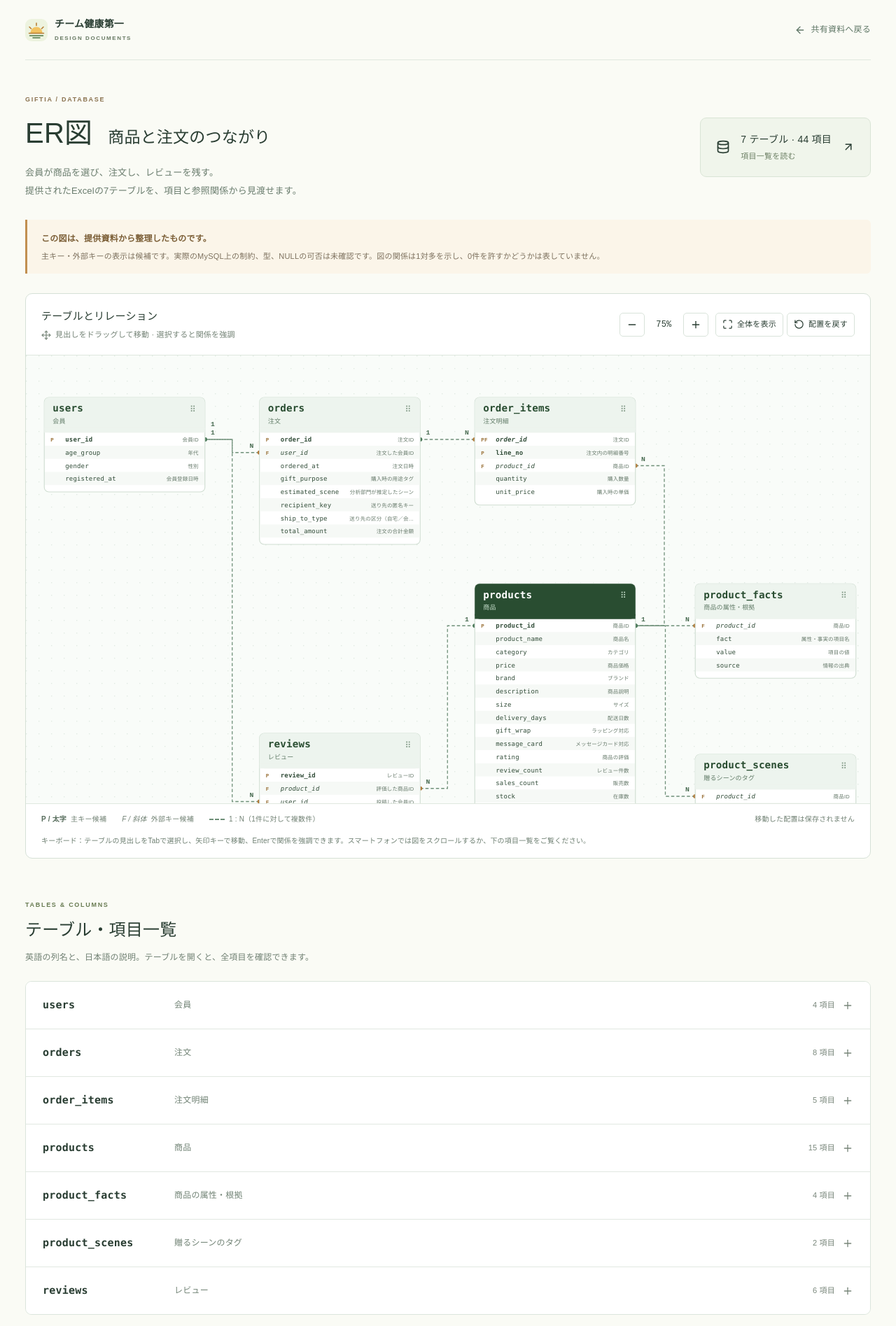
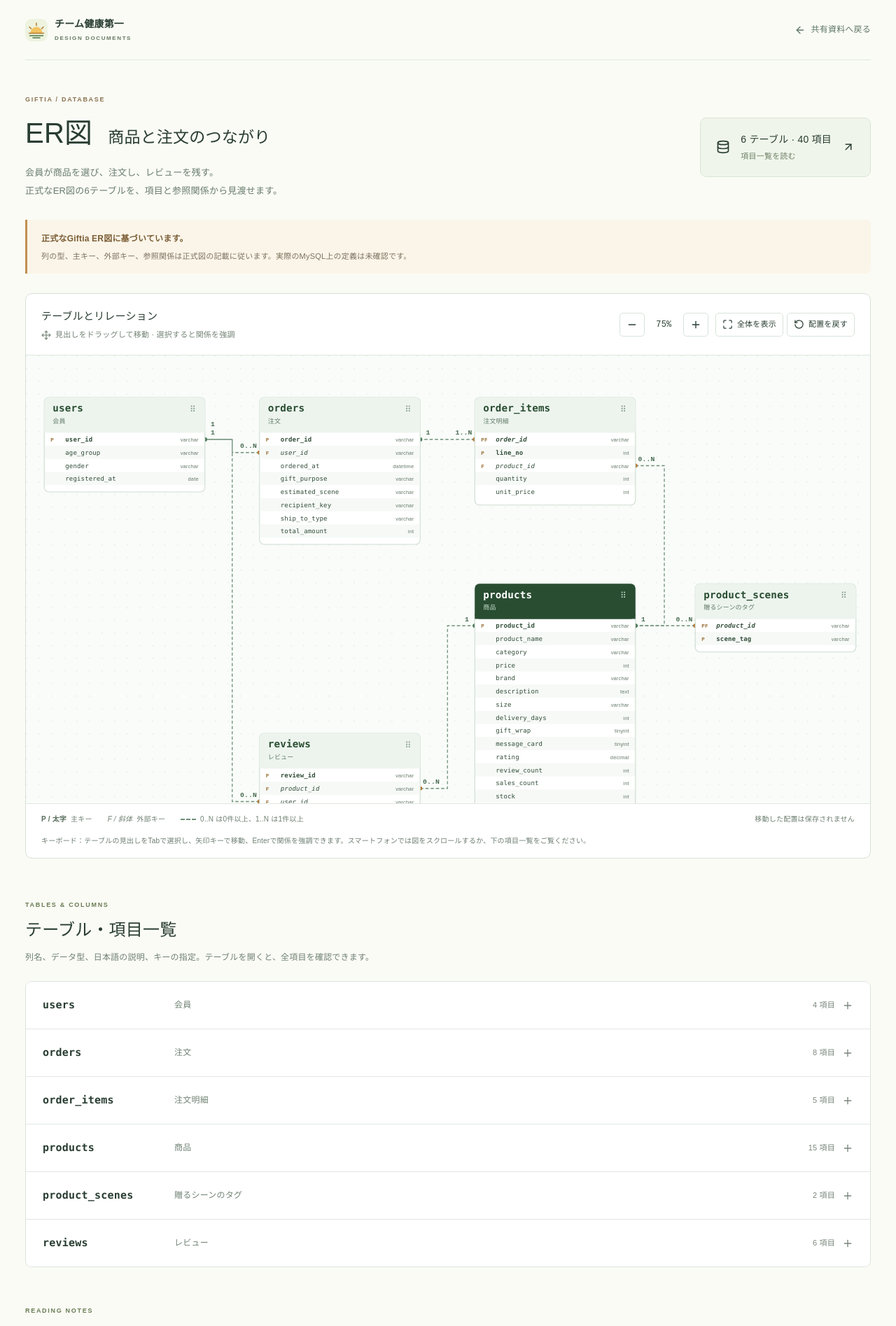
Before and after one commit to nomuryo7159/HCF_teamsite, a Next.js app: page /er in a window 1280 px wide. Shown: the top 1895 px of the page at 70% size. Built offline with nearby package versions, Linux system fonts and the light colour scheme.

Commit message:
fix: align Giftia ER diagram with the official schema

```diff
--- a/app/er/diagram.tsx
+++ b/app/er/diagram.tsx
@@ -2,6 +2,8 @@
 
 import { useRef, useState, type KeyboardEvent, type PointerEvent } from 'react';
 import { ArrowLeft, ArrowUpRight, Database, Maximize, Minus, Move, Plus, RotateCcw } from 'lucide-react';
+import Image from 'next/image';
+import Link from 'next/link';
 import schema from './schema.json';
 
 const width = 1640;
@@ -11,17 +13,16 @@ const rowHeight = 25;
 const headerHeight = 67;
 const initialPositions: Record<string, { x: number; y: number }> = {
   users: { x: 35, y: 80 }, orders: { x: 445, y: 80 }, order_items: { x: 855, y: 80 },
-  products: { x: 855, y: 435 }, product_facts: { x: 1275, y: 435 },
-  product_scenes: { x: 1275, y: 760 }, reviews: { x: 445, y: 720 },
+  products: { x: 855, y: 435 },
+  product_scenes: { x: 1275, y: 435 }, reviews: { x: 445, y: 720 },
 };
 const relations = [
-  { from: 'orders', column: 'user_id', to: 'users', side: 'left' },
-  { from: 'order_items', column: 'order_id', to: 'orders', side: 'left' },
-  { from: 'order_items', column: 'product_id', to: 'products', side: 'right' },
-  { from: 'reviews', column: 'user_id', to: 'users', side: 'left' },
-  { from: 'reviews', column: 'product_id', to: 'products', side: 'right' },
-  { from: 'product_facts', column: 'product_id', to: 'products', side: 'left' },
-  { from: 'product_scenes', column: 'product_id', to: 'products', side: 'left' },
+  { from: 'orders', column: 'user_id', to: 'users', side: 'left', minimum: 0 },
+  { from: 'order_items', column: 'order_id', to: 'orders', side: 'left', minimum: 1 },
+  { from: 'order_items', column: 'product_id', to: 'products', side: 'right', minimum: 0 },
+  { from: 'reviews', column: 'user_id', to: 'users', side: 'left', minimum: 0 },
+  { from: 'reviews', column: 'product_id', to: 'products', side: 'right', minimum: 0 },
+  { from: 'product_scenes', column: 'product_id', to: 'products', side: 'left', minimum: 0 },
 ];
 
 export default function Diagram() {
@@ -71,18 +72,18 @@ export default function Diagram() {
   return <div className="er-page">
     <a href="#er-main" className="skip-link">本文へ移動</a>
     <header className="er-header">
-      <a className="brand" href="/"><img src="/favicon.svg" width="32" height="32" alt="" /><span>チーム健康第一<small>DESIGN DOCUMENTS</small></span></a>
-      <a href="/#files" className="er-back"><ArrowLeft size={16} />共有資料へ戻る</a>
+      <Link className="brand" href="/"><Image src="/favicon.svg" width="32" height="32" alt="" /><span>チーム健康第一<small>DESIGN DOCUMENTS</small></span></Link>
+      <Link href="/#files" className="er-back"><ArrowLeft size={16} />共有資料へ戻る</Link>
     </header>
     <main id="er-main">
       <div className="er-intro">
         <div><p className="eyebrow">GIFTIA / DATABASE</p><h1>ER図<span>商品と注文のつながり</span></h1>
-          <p>会員が商品を選び、注文し、レビューを残す。<br className="er-desktop-break" />提供されたExcelの7テーブルを、項目と参照関係から見渡せます。</p>
+          <p>会員が商品を選び、注文し、レビューを残す。<br className="er-desktop-break" />正式なER図の6テーブルを、項目と参照関係から見渡せます。</p>
         </div>
-        <a className="er-index-link" href="#table-list"><Database size={20} /><span>7 テーブル · 44 項目<small>項目一覧を読む</small></span><ArrowUpRight size={18} /></a>
+        <a className="er-index-link" href="#table-list"><Database size={20} /><span>6 テーブル · 40 項目<small>項目一覧を読む</small></span><ArrowUpRight size={18} /></a>
       </div>
 
-      <aside className="er-source-note"><strong>この図は、提供資料から整理したものです。</strong><p>主キー・外部キーの表示は候補です。実際のMySQL上の制約、型、NULLの可否は未確認です。図の関係は1対多を示し、0件を許すかどうかは表していません。</p></aside>
+      <aside className="er-source-note"><strong>正式なGiftia ER図に基づいています。</strong><p>列の型、主キー、外部キー、参照関係は正式図の記載に従います。実際のMySQL上の定義は未確認です。</p></aside>
 
       <section className="er-diagram-section" aria-labelledby="diagram-title">
         <div className="er-toolbar">
@@ -97,8 +98,8 @@ export default function Diagram() {
         </div>
         <div className="er-viewport" ref={viewport} tabIndex={0} aria-label="ER図。拡大時は縦横にスクロールできます。">
           <svg width={width * zoom} height={height * zoom} viewBox={`0 0 ${width} ${height}`} className="er-canvas" aria-labelledby="er-svg-title er-svg-description">
-            <title id="er-svg-title">Giftiaの7テーブルのER図</title>
-            <desc id="er-svg-description">会員から注文とレビュー、注文から注文明細、商品から注文明細・レビュー・商品の属性と根拠・シーンタグへ、それぞれ1対多。見出しにフォーカスして矢印キーでも配置を変更できます。全項目は下の項目一覧でも読めます。</desc>
+            <title id="er-svg-title">Giftiaの6テーブルのER図</title>
+            <desc id="er-svg-description">注文ごとに注文明細が1件以上あります。会員から注文・レビュー、商品から注文明細・レビュー・シーンタグへの関係は0件以上です。見出しにフォーカスして矢印キーでも配置を変更できます。全項目は下の項目一覧でも読めます。</desc>
             <defs><pattern id="er-grid" width="24" height="24" patternUnits="userSpaceOnUse"><circle cx="1" cy="1" r="1" fill="#dce6dd" /></pattern></defs>
             <rect width={width} height={height} fill="url(#er-grid)" />
             {relations.map((r, i) => {
@@ -115,10 +116,10 @@ export default function Diagram() {
               const path = `M ${startX} ${startY} H ${bend} V ${endY} H ${endX}`;
               const active = !selected || r.from === selected || r.to === selected;
               return <g key={r.from + r.column} className={`er-relation ${active ? '' : 'er-dimmed'}`}>
-                <title>{r.from}.{r.column} → {r.to}.{r.column}（多対1、制約未確認）</title>
+                <title>{r.from}.{r.column} → {r.to}.{r.column}（{r.to}の1件に対して{r.minimum}件以上）</title>
                 <path d={path} fill="none" stroke={selected && active ? '#b27835' : '#6e8f78'} strokeWidth={selected && active ? 2.8 : 1.7} strokeDasharray="6 4" />
                 <circle cx={startX} cy={startY} r="4" fill="#b27835" /><circle cx={endX} cy={endY} r="4" fill="#467555" />
-                <text x={startX + (left ? -15 : 15)} y={startY - 9} textAnchor="middle" className="er-cardinality">N</text>
+                <text x={startX + (left ? -21 : 21)} y={startY - 9} textAnchor="middle" className="er-cardinality">{r.minimum}..N</text>
                 <text x={endX + (sameColumn ? (left ? -15 : 15) : left ? 15 : -15)} y={endY - 9 - (i === 3 ? 17 : 0)} textAnchor="middle" className="er-cardinality">1</text>
               </g>;
             })}
@@ -136,25 +137,25 @@ export default function Diagram() {
                   <text x="16" y="49" className="er-table-label" fill={table.name === 'products' ? '#c5ddca' : '#637d69'}>{table.label}</text>
                   <text x={cardWidth - 17} y="28" textAnchor="end" fontSize="16" fill={table.name === 'products' ? '#c5ddca' : '#7c9581'}>⠿</text>
                 </g>
-                {table.columns.map(([column, label, key], index) => <g key={column}>
+                {table.columns.map(([column, label, key, type], index) => <g key={column}>
                   {index % 2 === 1 && <rect x="1" y={headerHeight + index * rowHeight} width={cardWidth - 2} height={rowHeight} fill="#f6f9f6" />}
                   <text x="12" y={headerHeight + index * rowHeight + 17} className="er-key">{key.includes('PK') ? 'P' : ''}{key.includes('FK') ? 'F' : ''}</text>
                   <text x="40" y={headerHeight + index * rowHeight + 17} className={`er-column ${key.includes('PK') ? 'er-pk' : ''} ${key.includes('FK') ? 'er-fk' : ''}`}>{column}</text>
-                  <text x={cardWidth - 12} y={headerHeight + index * rowHeight + 17} textAnchor="end" className="er-column-label">{label.length > 12 ? label.slice(0, 11) + '…' : label}<title>{label}</title></text>
+                  <text x={cardWidth - 12} y={headerHeight + index * rowHeight + 17} textAnchor="end" className="er-column-label">{type}<title>{label}</title></text>
                 </g>)}
               </g>;
             })}
           </svg>
         </div>
-        <div className="er-legend"><span><b>P / 太字</b> 主キー候補</span><span><i>F / 斜体</i> 外部キー候補</span><span><em /> 1 : N（1件に対して複数件）</span><span>移動した配置は保存されません</span></div>
+        <div className="er-legend"><span><b>P / 太字</b> 主キー</span><span><i>F / 斜体</i> 外部キー</span><span><em /> 0..N は0件以上、1..N は1件以上</span><span>移動した配置は保存されません</span></div>
         <p className="er-keyboard-note">キーボード：テーブルの見出しをTabで選択し、矢印キーで移動、Enterで関係を強調できます。スマートフォンでは図をスクロールするか、下の項目一覧をご覧ください。</p>
       </section>
 
       <section id="table-list" className="er-table-section" aria-labelledby="table-list-title">
-        <div className="er-section-title"><p className="eyebrow">TABLES & COLUMNS</p><h2 id="table-list-title">テーブル・項目一覧</h2><p>英語の列名と、日本語の説明。テーブルを開くと、全項目を確認できます。</p></div>
+        <div className="er-section-title"><p className="eyebrow">TABLES & COLUMNS</p><h2 id="table-list-title">テーブル・項目一覧</h2><p>列名、データ型、日本語の説明、キーの指定。テーブルを開くと、全項目を確認できます。</p></div>
         <div className="er-table-list">{schema.map(table => <details key={table.name} className="er-detail">
           <summary><span><code>{table.name}</code><strong>{table.label}</strong></span><span>{table.columns.length} 項目 <Plus size={16} /></span></summary>
-          <div className="er-detail-content"><p>{table.description}</p><table><caption className="sr-only">{table.name}の項目</caption><thead><tr><th>列名</th><th>日本語の説明</th><th>キー候補</th></tr></thead><tbody>{table.columns.map(([column, label, key]) => <tr key={column}><td><code>{column}</code></td><td>{label}</td><td>{key.split(' ').filter(Boolean).map(k => k === 'PK' ? '主キー候補' : '外部キー候補').join(' / ') || '—'}</td></tr>)}</tbody></table></div>
+          <div className="er-detail-content"><p>{table.description}</p><table><caption className="sr-only">{table.name}の項目</caption><thead><tr><th>列名</th><th>型</th><th>日本語の説明</th><th>キー</th></tr></thead><tbody>{table.columns.map(([column, label, key, type]) => <tr key={column}><td><code>{column}</code></td><td><code>{type}</code></td><td>{label}</td><td>{key.split(' ').filter(Boolean).map(k => k === 'PK' ? '主キー' : '外部キー').join(' / ') || '—'}</td></tr>)}</tbody></table></div>
         </details>)}</div>
       </section>
 
@@ -163,7 +164,7 @@ export default function Diagram() {
           <article><span>02</span><h3>推定シーンと商品タグは別の情報</h3><p><code>orders.estimated_scene</code>は、用途タグと検索キーワードから分析部門が推定した値。<code>product_scenes.scene_tag</code>は、商品登録時に付けたタグです。</p></article>
           <article><span>03</span><h3>送り先のキーは、会員IDではない</h3><p><code>recipient_key</code>は送り先の匿名キー。同じ会員が同じ相手に送ると同じ値になります。元資料には、送り先の独立したテーブルはありません。</p></article></div>
       </section>
-      <footer className="er-footer"><p>出典：ER図とDBのデータ（上位1000件）.xlsx<br />「ER図とテーブル一覧」および7データシートの列見出し。先頭列の「# 」は図中の列名から除いています。</p><a href="/#files"><ArrowLeft size={15} />共有資料へ戻る</a></footer>
+      <footer className="er-footer"><p>出典：正式なGiftia ER図（ER図.png）<br />項目の説明：ER図とDBのデータ（上位1000件）.xlsx</p><Link href="/#files"><ArrowLeft size={15} />共有資料へ戻る</Link></footer>
     </main>
   </div>;
 }
--- a/app/er/page.tsx
+++ b/app/er/page.tsx
@@ -4,7 +4,7 @@ import './er.css';
 
 export const metadata: Metadata = {
   title: 'Giftia ER図｜チーム健康第一',
-  description: 'Giftiaの7テーブル・44項目と参照関係。提供されたExcelをもとに整理したER図と項目一覧。',
+  description: 'Giftiaの6テーブル・40項目と参照関係。正式なGiftia ER図に基づくER図と項目一覧。',
 };
 
 export default function ERPage() {
--- a/app/er/schema.json
+++ b/app/er/schema.json
@@ -1,23 +1,20 @@
 [
   {"name":"users","label":"会員","description":"会員の年代・性別・登録日。注文とレビューから参照されます。","columns":[
-    ["user_id","会員ID","PK"],["age_group","年代",""],["gender","性別",""],["registered_at","会員登録日時",""]
+    ["user_id","会員ID","PK","varchar"],["age_group","年代","","varchar"],["gender","性別","","varchar"],["registered_at","会員登録日","","date"]
   ]},
   {"name":"orders","label":"注文","description":"誰が、いつ、どの用途で注文したかを記録します。recipient_keyは送り先の匿名キーです。","columns":[
-    ["order_id","注文ID","PK"],["user_id","注文した会員ID","FK"],["ordered_at","注文日時",""],["gift_purpose","購入時の用途タグ",""],["estimated_scene","分析部門が推定したシーン",""],["recipient_key","送り先の匿名キー",""],["ship_to_type","送り先の区分（自宅／会社）",""],["total_amount","注文の合計金額",""]
+    ["order_id","注文ID","PK","varchar"],["user_id","注文した会員ID","FK","varchar"],["ordered_at","注文日時","","datetime"],["gift_purpose","購入時の用途タグ","","varchar"],["estimated_scene","分析部門が推定したシーン","","varchar"],["recipient_key","送り先の匿名キー","","varchar"],["ship_to_type","送り先の区分（自宅／会社）","","varchar"],["total_amount","注文の合計金額","","int"]
   ]},
-  {"name":"order_items","label":"注文明細","description":"注文ごとの商品・数量・購入時の単価。order_idとline_noの組合せが主キー候補です。","columns":[
-    ["order_id","注文ID","PK FK"],["line_no","注文内の明細番号","PK"],["product_id","商品ID","FK"],["quantity","購入数量",""],["unit_price","購入時の単価",""]
+  {"name":"order_items","label":"注文明細","description":"注文ごとの商品・数量・購入時の単価。order_idとline_noの組合せが複合主キーです。","columns":[
+    ["order_id","注文ID","PK FK","varchar"],["line_no","注文内の明細番号","PK","int"],["product_id","商品ID","FK","varchar"],["quantity","購入数量","","int"],["unit_price","購入時の単価","","int"]
   ]},
-  {"name":"products","label":"商品","description":"商品名、価格、説明、配送日数、在庫などの商品情報。3つの関連テーブルと注文明細から参照されます。","columns":[
-    ["product_id","商品ID","PK"],["product_name","商品名",""],["category","カテゴリ",""],["price","商品価格",""],["brand","ブランド",""],["description","商品説明",""],["size","サイズ",""],["delivery_days","配送日数",""],["gift_wrap","ラッピング対応",""],["message_card","メッセージカード対応",""],["rating","商品の評価",""],["review_count","レビュー件数",""],["sales_count","販売数",""],["stock","在庫数",""],["registered_at","商品登録日時",""]
+  {"name":"products","label":"商品","description":"商品名、価格、説明、配送日数、在庫などの商品情報。注文明細・商品シーン・レビューから参照されます。","columns":[
+    ["product_id","商品ID","PK","varchar"],["product_name","商品名","","varchar"],["category","カテゴリ","","varchar"],["price","商品価格","","int"],["brand","ブランド","","varchar"],["description","商品説明","","text"],["size","サイズ","","varchar"],["delivery_days","配送日数","","int"],["gift_wrap","ラッピング対応","","tinyint"],["message_card","メッセージカード対応","","tinyint"],["rating","商品の評価","","decimal"],["review_count","レビュー件数","","int"],["sales_count","販売数","","int"],["stock","在庫数","","int"],["registered_at","商品登録日","","date"]
   ]},
-  {"name":"product_facts","label":"商品の属性・根拠","description":"商品ごとの属性、値、出典を記録します。元のER図には主キー候補の指定がありません。","columns":[
-    ["product_id","商品ID","FK"],["fact","属性・事実の項目名",""],["value","項目の値",""],["source","情報の出典",""]
-  ]},
-  {"name":"product_scenes","label":"贈るシーンのタグ","description":"商品登録時にマーケティング部が付けたタグ。相手との関係や好みは含みません。主キー候補は元資料に記載がありません。","columns":[
-    ["product_id","商品ID","FK"],["scene_tag","贈るシーンのタグ",""]
+  {"name":"product_scenes","label":"贈るシーンのタグ","description":"商品登録時にマーケティング部が付けたタグ。相手との関係や好みは含みません。product_idとscene_tagの組合せが複合主キーです。","columns":[
+    ["product_id","商品ID","PK FK","varchar"],["scene_tag","贈るシーンのタグ","PK","varchar"]
   ]},
   {"name":"reviews","label":"レビュー","description":"商品に対する会員の評価と投稿。本文のない、星だけのレビューもあります。","columns":[
-    ["review_id","レビューID","PK"],["product_id","評価した商品ID","FK"],["user_id","投稿した会員ID","FK"],["rating","星の評価（1〜5）",""],["comment","レビュー本文",""],["posted_at","投稿日時",""]
+    ["review_id","レビューID","PK","varchar"],["product_id","評価した商品ID","FK","varchar"],["user_id","投稿した会員ID","FK","varchar"],["rating","星の評価（1〜5）","","int"],["comment","レビュー本文","","text"],["posted_at","投稿日","","date"]
   ]}
 ]
```
